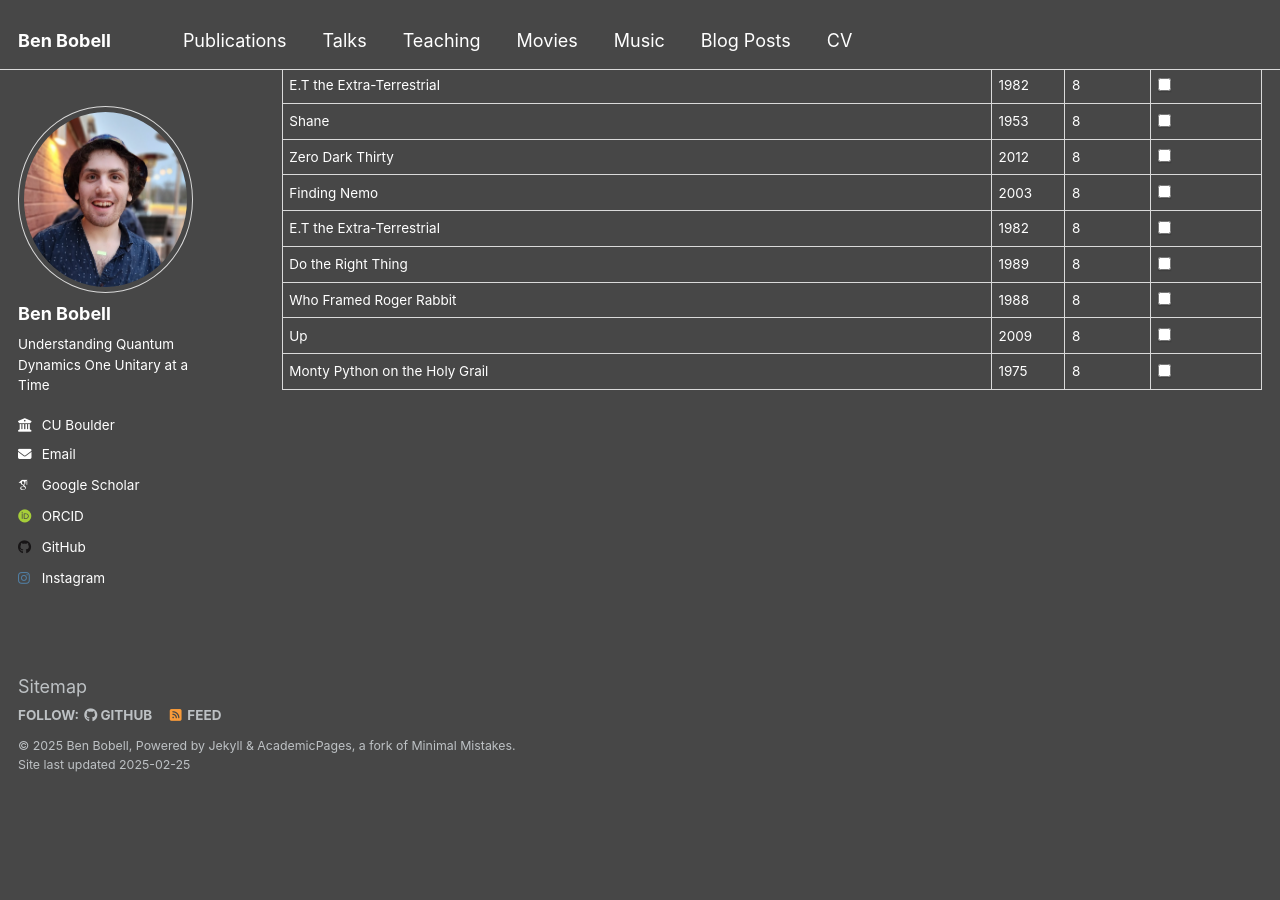
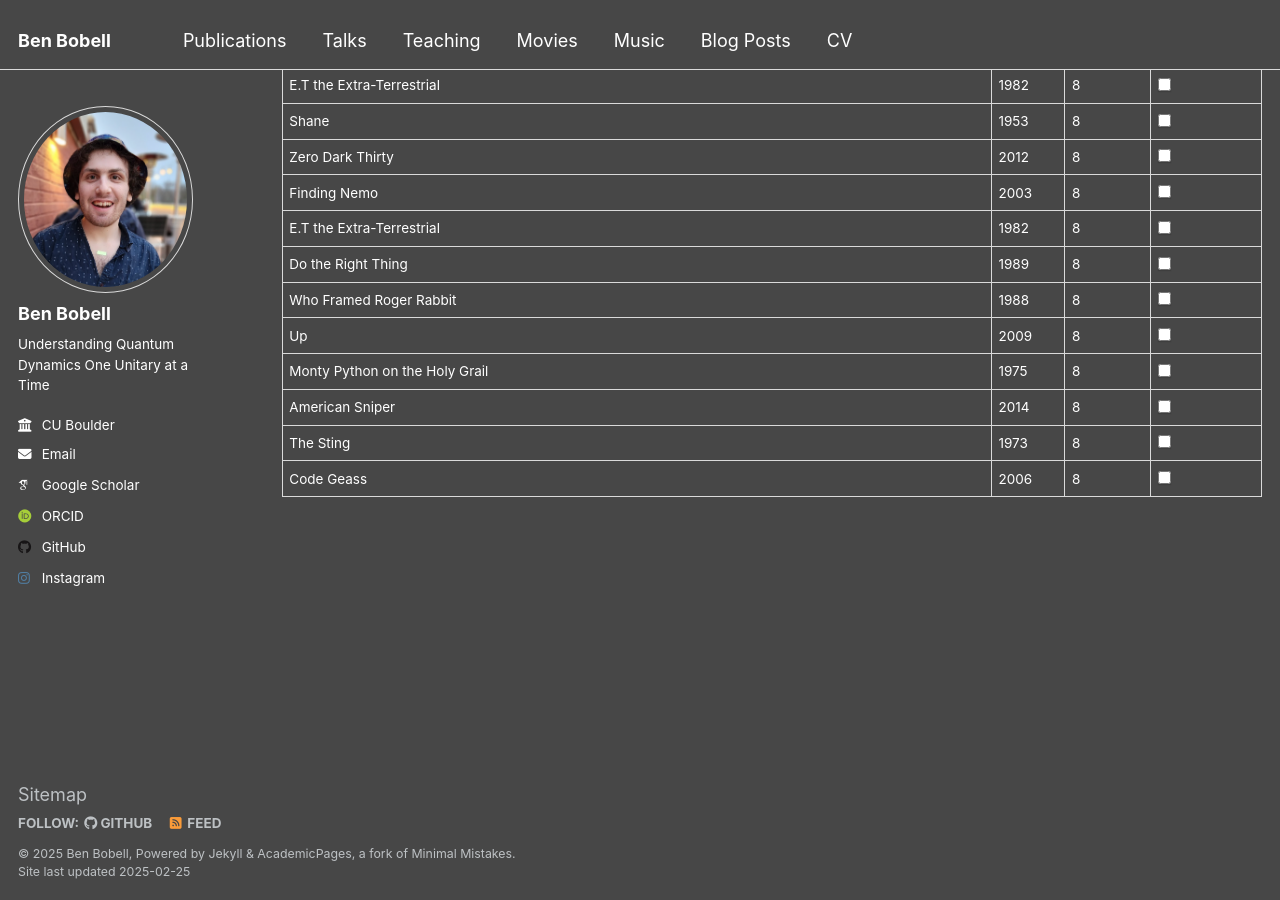
Before and after one commit to BenBobell00/BenBobell00.github.io, a Jekyll site: the page built from _pages/movies.html, in a window 1280 px wide and 900 px high, scrolled down 10726 px. Built offline with Jekyll 4.4.1, drawn with Linux system fonts in a browser that asks for light colours; some web fonts are replaced; before the commit the page ends 11518 px from its top, so only the background shows below that.

Commit message:
Update movies.yml

```diff
--- a/_data/movies.yml
+++ b/_data/movies.yml
@@ -1207,3 +1207,15 @@ movies:
     year: 1975
     rating: 8
     watched: false
+  - title: "American Sniper"
+    year: 2014
+    rating: 8
+    watched: false
+  - title: "The Sting"
+    year: 1973
+    rating: 8
+    watched: false
+  - title: "Code Geass"
+    year: 2006
+    rating: 8
+    watched: false
```
